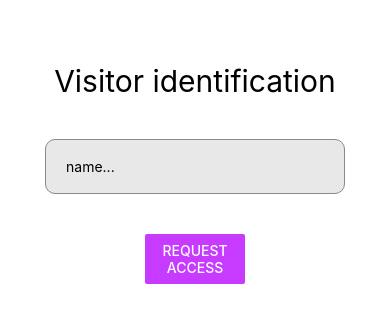
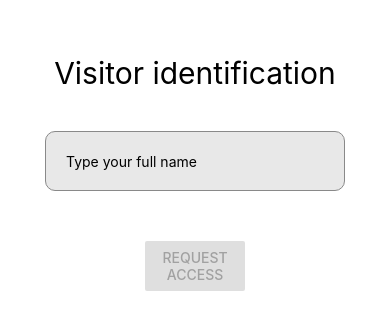
Before and after one commit to ederzin13/use-state-react-native, a React Native app: screen / in a window 390 px wide. Shown: the part 249-578 px from the top of the page. Built offline with nearby package versions, Linux system fonts and the light colour scheme.

Commit message:
form behaviour

```diff
--- a/components/Button.tsx
+++ /dev/null
@@ -1,20 +0,0 @@
-import { View, Text, StyleSheet, Button, TouchableOpacity } from "react-native";
-import React from "react";
-
-export default function Btn() {
-  return (
-    <TouchableOpacity style={styles.container}>
-      <Button title="Request access" color="#c73aff" />
-    </TouchableOpacity>
-  );
-}
-
-const styles = StyleSheet.create({
-  container: {
-    borderRadius: 50,
-    alignSelf: "center",
-    width: 100,
-  },
-
-  button: {},
-});
--- a/components/Form.tsx
+++ b/components/Form.tsx
@@ -1,15 +1,17 @@
-import { View, Text, StyleSheet } from "react-native";
-import React from "react";
+import { View, StyleSheet, Text } from "react-native";
+import React, { useState } from "react";
 import Title from "./Title";
 import Input from "./Input";
-import Btn from "./Button";
 
 export default function Form() {
+  const [accessAuthorized, setAccess] = useState<boolean>(false);
+
   return (
     <View style={styles.container}>
       <Title></Title>
-      <Input></Input>
-      <Btn></Btn>
+      {accessAuthorized && <Text>Acesso liberado</Text>}
+
+      {!accessAuthorized && <Input onAuthorize={() => setAccess(true)} />}
     </View>
   );
 }
--- a/components/Input.tsx
+++ b/components/Input.tsx
@@ -1,18 +1,49 @@
-import { View, Text, TextInput, StyleSheet } from "react-native";
+import {
+  View,
+  Text,
+  TextInput,
+  StyleSheet,
+  TouchableOpacity,
+  Button,
+  Alert,
+} from "react-native";
 import React, { useState } from "react";
 
-export default function Input() {
+type InputProps = {
+  onAuthorize: () => void;
+};
+
+export default function Input({ onAuthorize }: InputProps) {
   // Definição do estado com valor inicial (neste caso, string vazia)
   const [name, setName] = useState<string>("");
+  const [isDisabled, setDisabled] = useState<boolean>(true);
 
   return (
     <View style={styles.container}>
       <TextInput
         style={styles.input}
-        placeholder="name..."
+        placeholder="Type your full name"
         value={name}
-        onChangeText={(text) => setName(text)}
+        onChangeText={(text) => {
+          setName(text);
+
+          setDisabled(text === "");
+        }}
       ></TextInput>
+
+      <TouchableOpacity style={styles.button}>
+        <Button
+          title="Request access"
+          //por que o botão fica cinza?
+          color={isDisabled ? "#4a4a4a" : "#c73aff"}
+          onPress={() => {
+            if (!isDisabled) {
+              onAuthorize();
+            }
+          }}
+          disabled={isDisabled}
+        />
+      </TouchableOpacity>
     </View>
   );
 }
@@ -20,6 +51,7 @@ export default function Input() {
 const styles = StyleSheet.create({
   container: {
     width: 300,
+    gap: 50,
   },
 
   input: {
@@ -27,7 +59,13 @@ const styles = StyleSheet.create({
     borderRadius: 10,
     borderWidth: 1,
     borderColor: "#898989",
-    height: 55,
+    height: 60,
     padding: 20,
   },
+
+  button: {
+    borderRadius: 50,
+    alignSelf: "center",
+    width: 100,
+  },
 });
```
Also changed, not shown: 2 other files (tests, documents, lock files or other folders).
